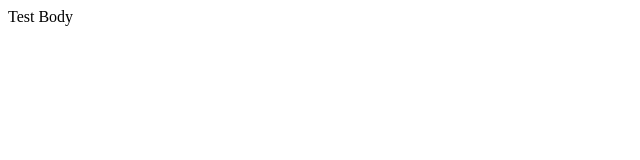
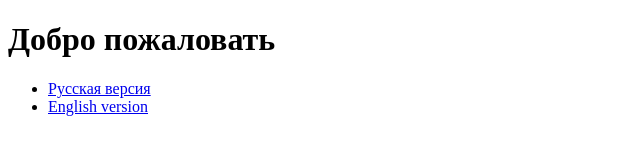
Before and after one commit to luvvundu/lab4, a plain HTML site: page index.html in a window 1280 px wide. Shown: the whole page, without its empty margins (0-640 px from the left). Drawn offline with Linux system fonts and the light colour scheme.

Commit message:
Update index.html

```diff
--- a/index.html
+++ b/index.html
@@ -1,8 +1,17 @@
-<html>
-  <head>
-    Test
-  </head>
-  <body>
-    Body
-  </body>
+<!DOCTYPE html>
+<html lang="ru">
+<head>
+    <meta charset="UTF-8">
+    <meta name="viewport" content="width=device-width, initial-scale=1.0">
+    <title>Главная</title>
+</head>
+<body>
+    <h1>Добро пожаловать</h1>
+    <nav>
+        <ul>
+            <li><a href="ru/index.html">Русская версия</a></li>
+            <li><a href="en/index.html">English version</a></li>
+        </ul>
+    </nav>
+</body>
 </html>
```
